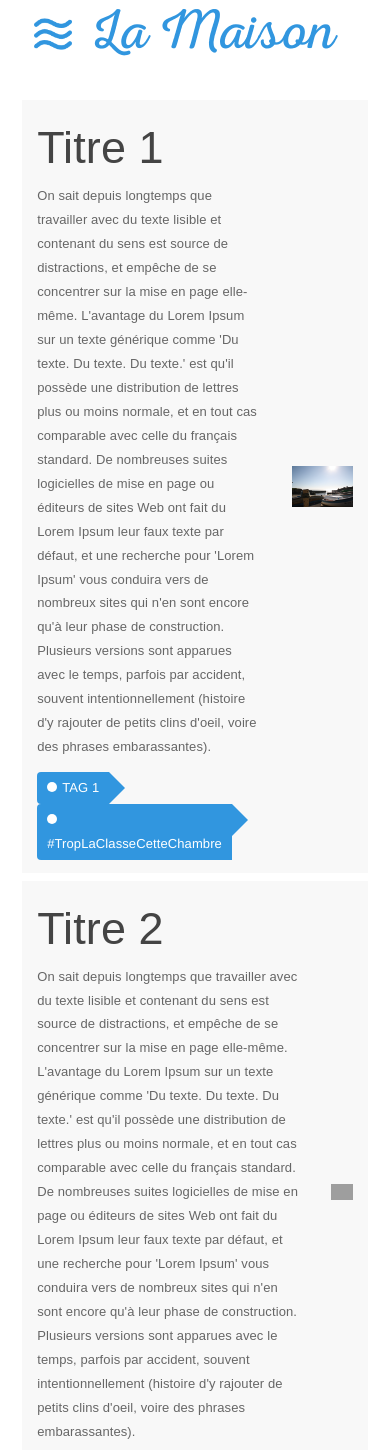
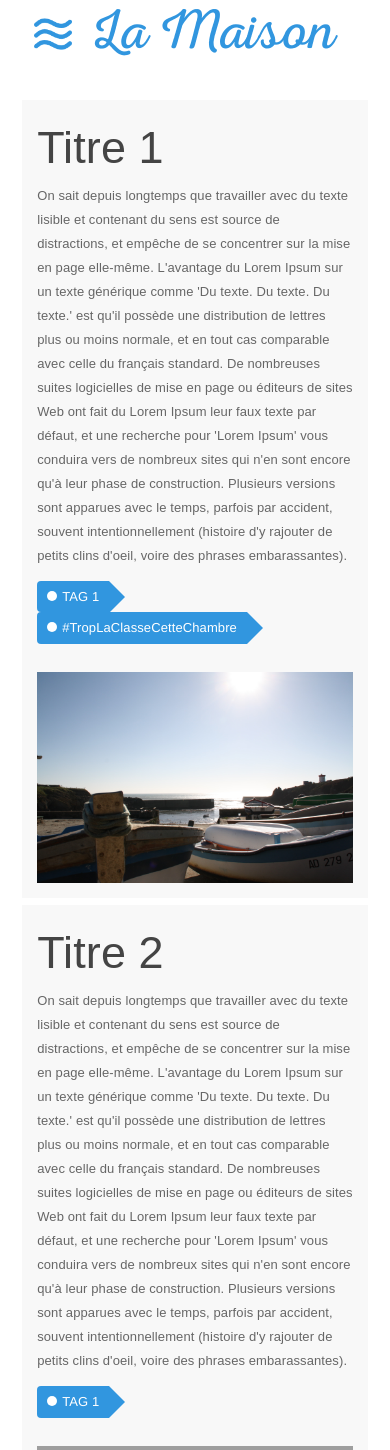
Before and after one commit to Digital-Design/Maison-Vacances, a PHP site: page / in a window 390 px wide. Shown: the part 340-1790 px from the top of the page. Run offline with PHP 8.4, Linux system fonts and the light colour scheme; some libraries are stand-ins or nearby versions; grey boxes are pictures that could not be loaded.

Commit message:
correction bug responsive causé par le v align -> détournement du pb de valign

```diff
--- a/css/main.css
+++ b/css/main.css
@@ -252,9 +252,8 @@ label {
 	margin-right: 3px;
 }
 
-.centreVerticalement {
-	display: flex;
-	align-items: center;
+#categorie-maison img {
+	margin: 15px 0px;
 }
 
 .tag {
@@ -550,7 +549,6 @@ footer ul {
 }
 
 footer ul li {
-	margin-top: 15px;
 	color: #fff;
 	margin-right: 50px;
 }
```
